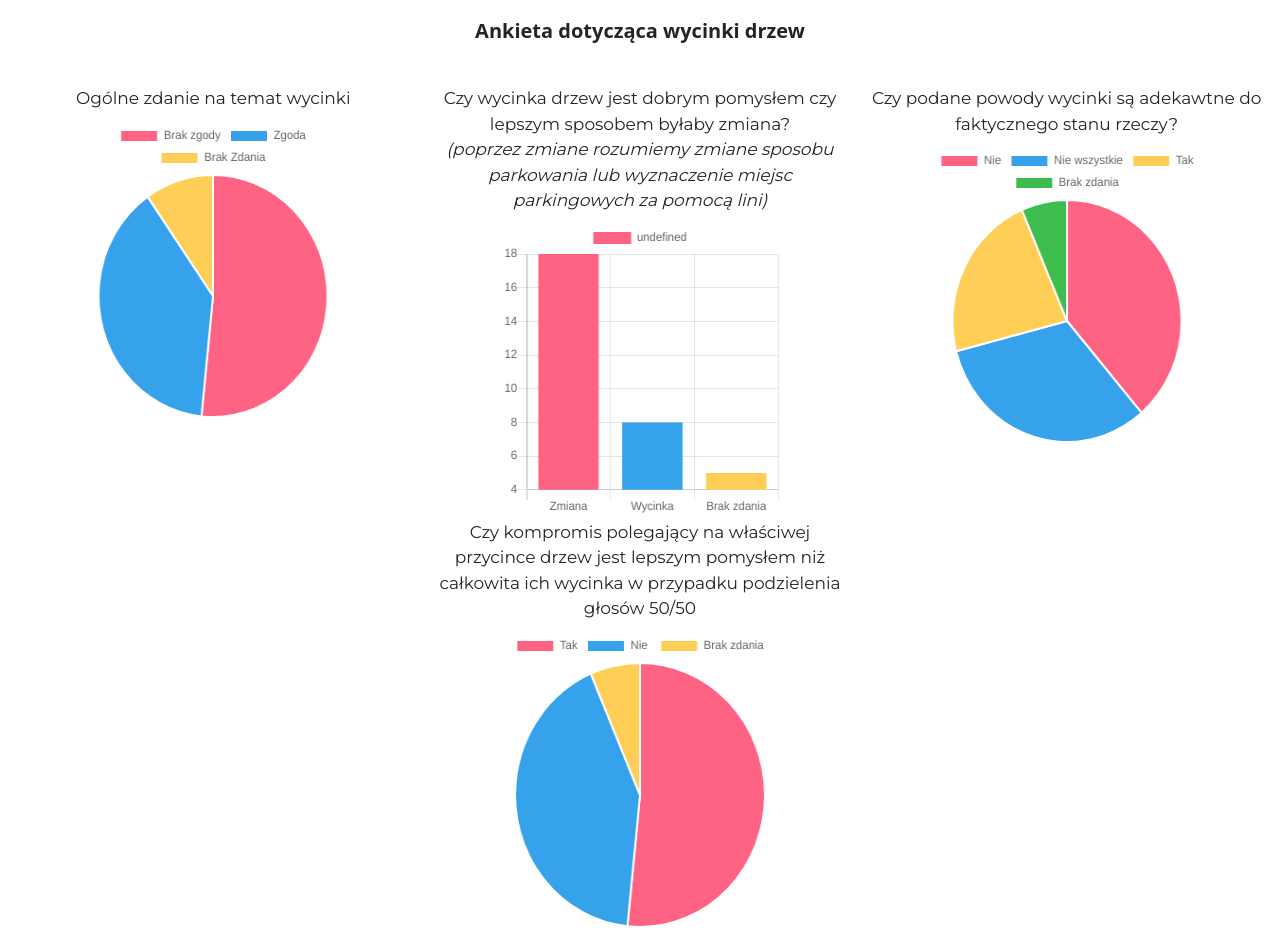
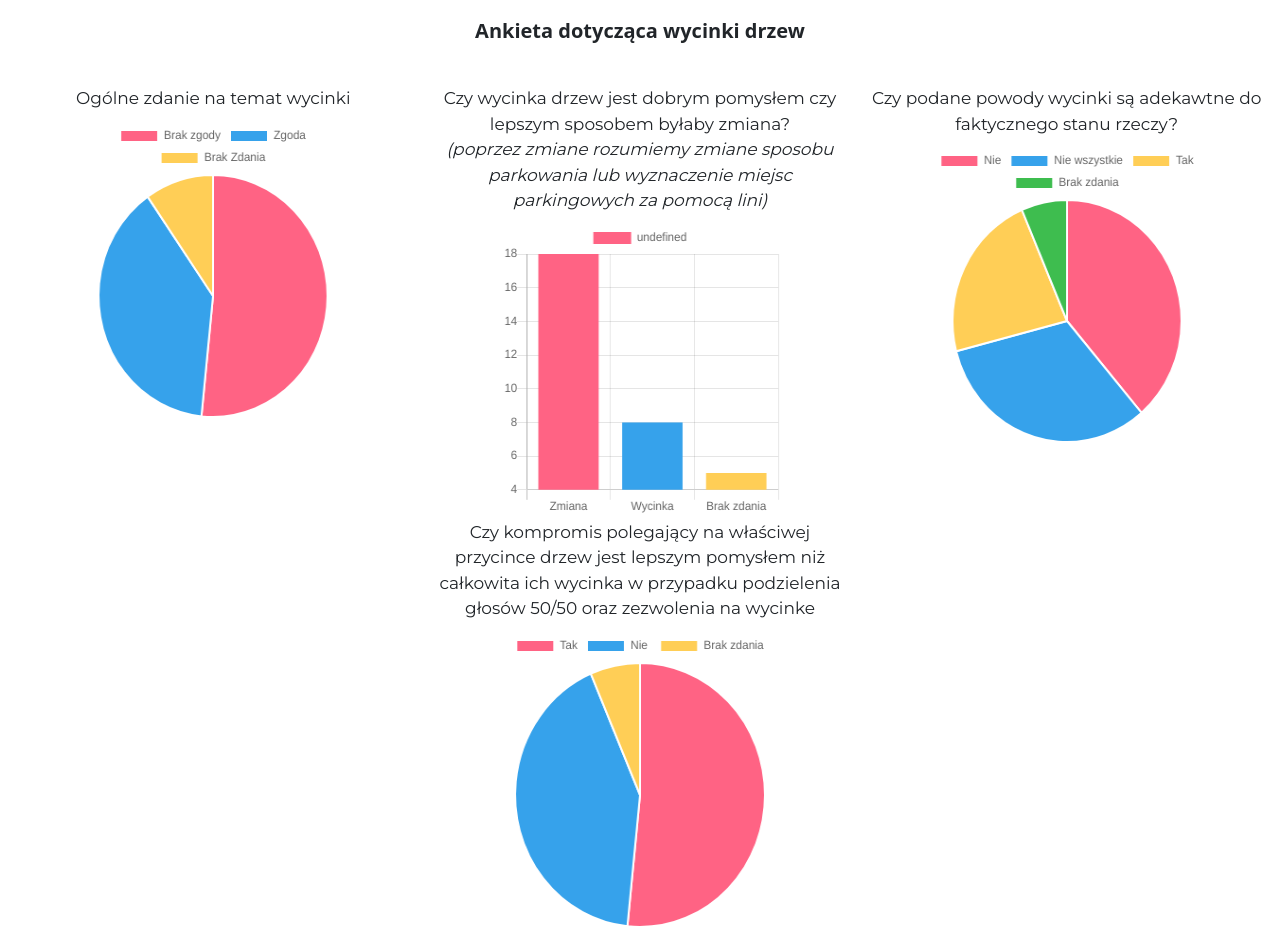
Before and after one commit to ankietaWyzynna/ankieta, a plain HTML site: page index.html in a window 1280 px wide. Drawn offline with nearby package versions, Linux system fonts and the light colour scheme.

Commit message:
Update index.html

```diff
--- a/index.html
+++ b/index.html
@@ -60,7 +60,7 @@
             </div>
             <div class=" col-sm-12 col-md-4">
                 <div class="titleQuestion">
-                    Czy kompromis polegający na właściwej przycince drzew jest lepszym pomysłem niż całkowita ich wycinka w przypadku podzielenia głosów 50/50
+                    Czy kompromis polegający na właściwej przycince drzew jest lepszym pomysłem niż całkowita ich wycinka w przypadku podzielenia głosów 50/50 oraz zezwolenia na wycinke
                 </div>
                 <canvas id="myChart5" width="200" height="200"></canvas>
             </div>
```
